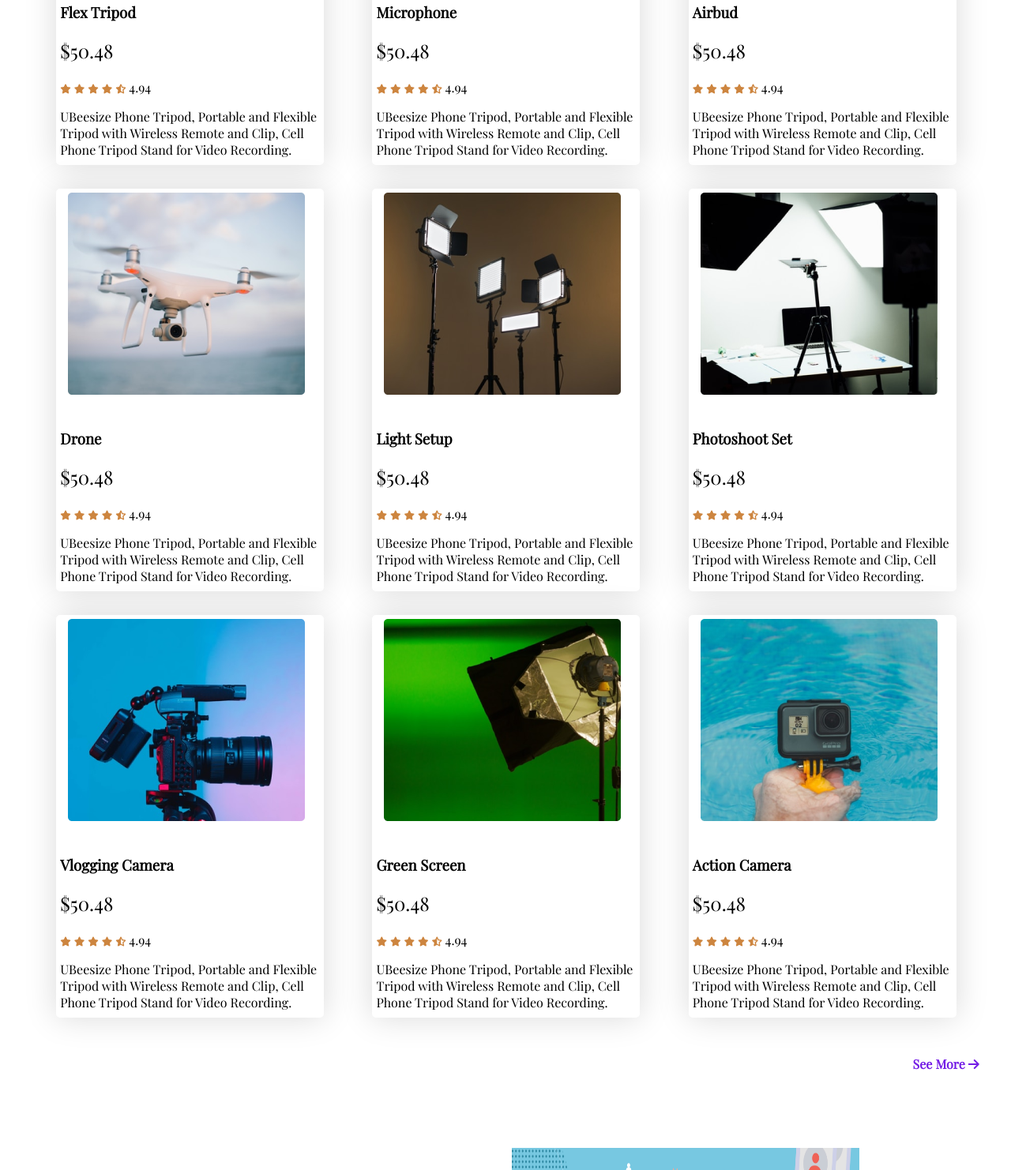
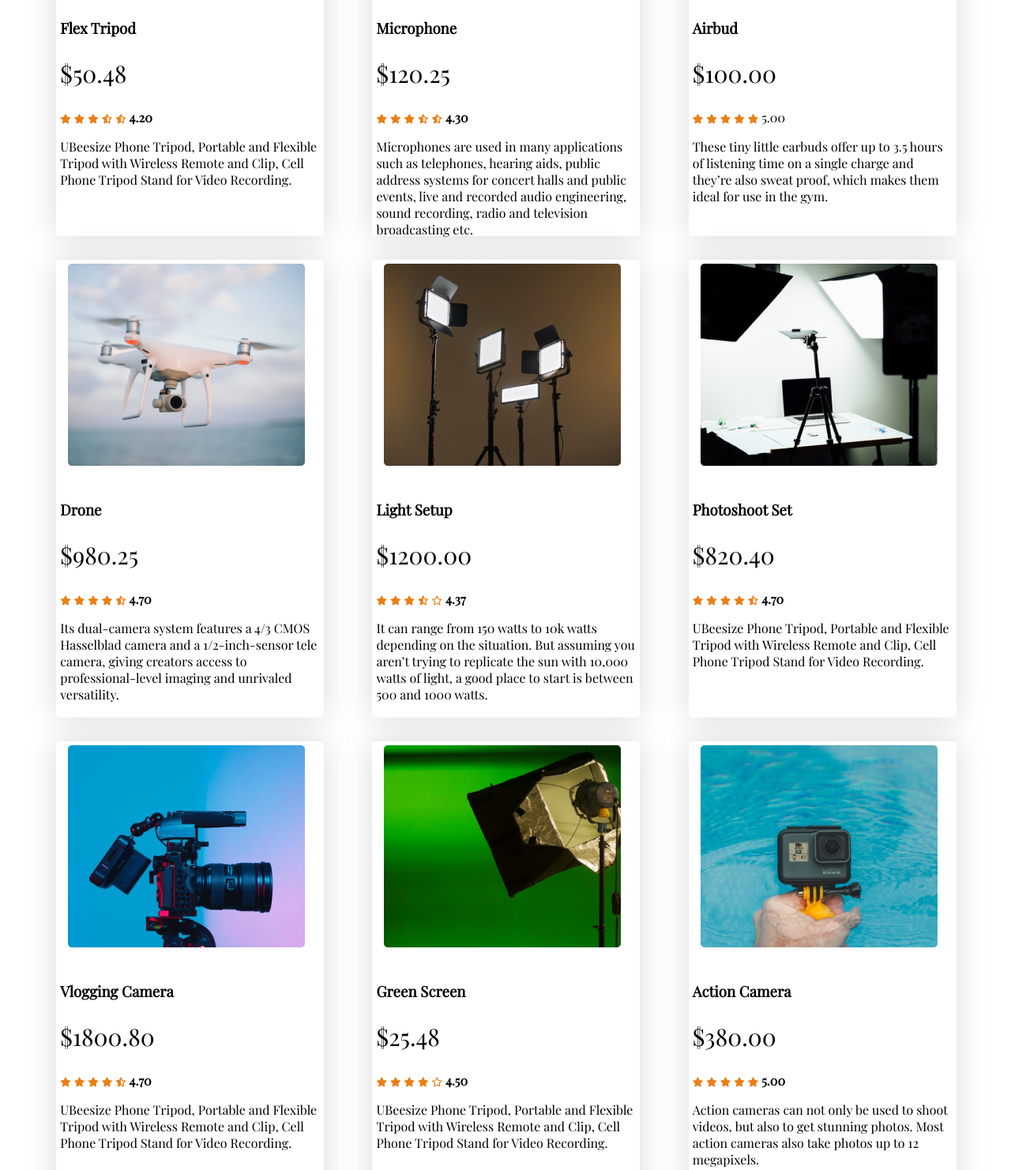
Before and after one commit to i-j-esha/influencer-gears, a plain HTML site: page index.html in a window 1280 px wide. Shown: the part 985-2467 px from the top of the page at 79% size. Drawn offline with nearby package versions, Linux system fonts and the light colour scheme.

Commit message:
modified

```diff
--- a/index.html
+++ b/index.html
@@ -47,14 +47,14 @@
                 <div class="collection-info">
                     <h3 class="collection-title">Flex Tripod</h3>
                     <h2 class="dollar">$50.48</h3>
-                        <p>
+                        <p class="ratings">
                         <div>
                             <i class="fas fa-star"></i>
                             <i class="fas fa-star"></i>
                             <i class="fas fa-star"></i>
-                            <i class="fas fa-star"></i>
                             <i class="fas fa-star-half-alt"></i>
-                            4.94
+                            <i class="fas fa-star-half-alt"></i>
+                            <b>4.20</b>
                         </div>
                         </p>
                         <p class="collection-details">UBeesize Phone Tripod, Portable and Flexible Tripod with Wireless
@@ -67,19 +67,21 @@
                 </div><br>
                 <div class="collection-info">
                     <h3 class="collection-title">Microphone</h3>
-                    <h2 class="dollar">$50.48</h3>
+                    <h2 class="dollar">$120.25</h3>
                         <p>
                         <div>
                             <i class="fas fa-star"></i>
                             <i class="fas fa-star"></i>
                             <i class="fas fa-star"></i>
-                            <i class="fas fa-star"></i>
                             <i class="fas fa-star-half-alt"></i>
-                            4.94
+                            <i class="fas fa-star-half-alt"></i>
+
+                            <b>4.30</b>
                         </div>
                         </p>
-                        <p class="collection-details">UBeesize Phone Tripod, Portable and Flexible Tripod with Wireless
-                            Remote and Clip, Cell Phone Tripod Stand for Video Recording.</p>
+                        <p class="collection-details">Microphones are used in many applications such as telephones,
+                            hearing aids, public address systems for concert halls and public events, live and recorded
+                            audio engineering, sound recording, radio and television broadcasting etc.</p>
                 </div>
             </div>
             <div class="collection">
@@ -88,19 +90,21 @@
                 </div><br>
                 <div class="collection-info">
                     <h3 class="collection-title">Airbud</h3>
-                    <h2 class="dollar">$50.48</h3>
+                    <h2 class="dollar">$100.00</h3>
                         <p>
                         <div>
                             <i class="fas fa-star"></i>
                             <i class="fas fa-star"></i>
                             <i class="fas fa-star"></i>
                             <i class="fas fa-star"></i>
-                            <i class="fas fa-star-half-alt"></i>
-                            4.94
+                            <i class="fas fa-star"></i>
+
+                            5.00
                         </div>
                         </p>
-                        <p class="collection-details">UBeesize Phone Tripod, Portable and Flexible Tripod with Wireless
-                            Remote and Clip, Cell Phone Tripod Stand for Video Recording.</p>
+                        <p class="collection-details">These tiny little earbuds offer up to 3.5 hours of listening time
+                            on a single charge and they’re also sweat proof, which makes them ideal for use in the gym.
+                        </p>
                 </div>
             </div>
             <div class="collection">
@@ -109,7 +113,7 @@
                 </div><br>
                 <div class="collection-info">
                     <h3 class="collection-title">Drone</h3>
-                    <h2 class="dollar">$50.48</h3>
+                    <h2 class="dollar">$980.25</h3>
                         <p>
                         <div>
                             <i class="fas fa-star"></i>
@@ -117,11 +121,12 @@
                             <i class="fas fa-star"></i>
                             <i class="fas fa-star"></i>
                             <i class="fas fa-star-half-alt"></i>
-                            4.94
+                            <b>4.70</b>
                         </div>
                         </p>
-                        <p class="collection-details">UBeesize Phone Tripod, Portable and Flexible Tripod with Wireless
-                            Remote and Clip, Cell Phone Tripod Stand for Video Recording.</p>
+                        <p class="collection-details">Its dual-camera system features a 4/3 CMOS Hasselblad camera and a
+                            1/2-inch-sensor tele camera, giving creators access to professional-level imaging and
+                            unrivaled versatility.</p>
                 </div>
             </div>
             <div class="collection">
@@ -130,19 +135,20 @@
                 </div><br>
                 <div class="collection-info">
                     <h3 class="collection-title">Light Setup</h3>
-                    <h2 class="dollar">$50.48</h3>
+                    <h2 class="dollar">$1200.00</h3>
                         <p>
                         <div>
                             <i class="fas fa-star"></i>
                             <i class="fas fa-star"></i>
                             <i class="fas fa-star"></i>
-                            <i class="fas fa-star"></i>
                             <i class="fas fa-star-half-alt"></i>
-                            4.94
+                            <i class="far fa-star"></i>
+                            <b>4.37</b>
                         </div>
                         </p>
-                        <p class="collection-details">UBeesize Phone Tripod, Portable and Flexible Tripod with Wireless
-                            Remote and Clip, Cell Phone Tripod Stand for Video Recording.</p>
+                        <p class="collection-details">It can range from 150 watts to 10k watts depending on the
+                            situation. But assuming you aren’t trying to replicate the sun with 10,000 watts of light, a
+                            good place to start is between 500 and 1000 watts.</p>
                 </div>
             </div>
             <div class="collection">
@@ -151,7 +157,7 @@
                 </div><br>
                 <div class="collection-info">
                     <h3 class="collection-title">Photoshoot Set</h3>
-                    <h2 class="dollar">$50.48</h3>
+                    <h2 class="dollar">$820.40</h3>
                         <p>
                         <div>
                             <i class="fas fa-star"></i>
@@ -159,7 +165,7 @@
                             <i class="fas fa-star"></i>
                             <i class="fas fa-star"></i>
                             <i class="fas fa-star-half-alt"></i>
-                            4.94
+                            <b>4.70</b>
                         </div>
                         </p>
                         <p class="collection-details">UBeesize Phone Tripod, Portable and Flexible Tripod with Wireless
@@ -172,7 +178,7 @@
                 </div><br>
                 <div class="collection-info">
                     <h3 class="collection-title">Vlogging Camera</h3>
-                    <h2 class="dollar">$50.48</h3>
+                    <h2 class="dollar">$1800.80</h3>
                         <p>
                         <div>
                             <i class="fas fa-star"></i>
@@ -180,7 +186,7 @@
                             <i class="fas fa-star"></i>
                             <i class="fas fa-star"></i>
                             <i class="fas fa-star-half-alt"></i>
-                            4.94
+                            <b>4.70</b>
                         </div>
                         </p>
                         <p class="collection-details">UBeesize Phone Tripod, Portable and Flexible Tripod with Wireless
@@ -193,15 +199,15 @@
                 </div><br>
                 <div class="collection-info">
                     <h3 class="collection-title">Green Screen</h3>
-                    <h2 class="dollar">$50.48</h3>
+                    <h2 class="dollar">$25.48</h3>
                         <p>
                         <div>
                             <i class="fas fa-star"></i>
                             <i class="fas fa-star"></i>
                             <i class="fas fa-star"></i>
                             <i class="fas fa-star"></i>
-                            <i class="fas fa-star-half-alt"></i>
-                            4.94
+                            <i class="far fa-star"></i>
+                            <b>4.50</b>
                         </div>
                         </p>
                         <p class="collection-details">UBeesize Phone Tripod, Portable and Flexible Tripod with Wireless
@@ -214,19 +220,20 @@
                 </div><br>
                 <div class="collection-info">
                     <h3 class="collection-title">Action Camera</h3>
-                    <h2 class="dollar">$50.48</h3>
+                    <h2 class="dollar">$380.00</h3>
                         <p>
                         <div>
                             <i class="fas fa-star"></i>
                             <i class="fas fa-star"></i>
                             <i class="fas fa-star"></i>
                             <i class="fas fa-star"></i>
-                            <i class="fas fa-star-half-alt"></i>
-                            4.94
+                            <i class="fas fa-star"></i>
+
+                            <b>5.00</b>
                         </div>
                         </p>
-                        <p class="collection-details">UBeesize Phone Tripod, Portable and Flexible Tripod with Wireless
-                            Remote and Clip, Cell Phone Tripod Stand for Video Recording.</p>
+                        <p class="collection-details">Action cameras can not only be used to shoot videos, but also to
+                            get stunning photos. Most action cameras also take photos up to 12 megapixels.</p>
                 </div>
             </div>
 
--- a/style/style.css
+++ b/style/style.css
@@ -6,6 +6,7 @@ body{
 nav h3{
     margin-left: 5%;
     margin-top: 5%;
+    padding-top: 20px;
 }
 .first-section{
     display: flex;
@@ -65,7 +66,7 @@ nav h3{
 } */
 .collection {
     width: 329px;
-    height: 500px;
+    height: 570px;
     /* border: 2px solid lightgray; */
     padding: 5px;
     border-radius: 5px;
@@ -78,12 +79,17 @@ nav h3{
     /* overflow: hidden; */
 }
 .fa-star {
-    color: peru;
+    color: rgb(233, 127, 22);
     font-size: 12px;
 }
 .dollar{
     font-weight: 350;
+    font-size: 30px;
 }
+/* .ratings{
+
+    font-weight: 700;
+} */
 .collection-image:hover{
     transform: scale(1.1);
 }
@@ -105,7 +111,11 @@ nav h3{
 
 }
 .fa-star-half-alt{
-    color: peru;
+    color: rgb(233, 127, 22);
+    font-size: 12px;
+}
+.far{
+    color: rgb(233, 127, 22);
     font-size: 12px;
 }
 
```
